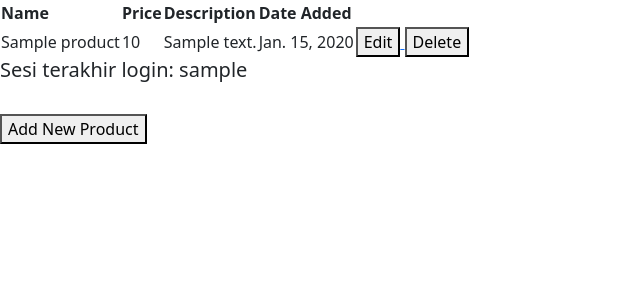
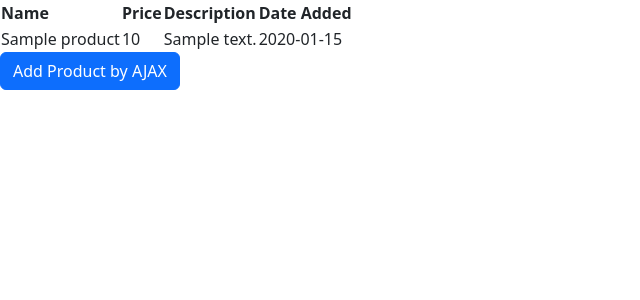
Before and after one commit to FBimo/shopping-list, a Django app: template main/templates/main.html in a window 1280 px wide. Shown: the part 56-356 px from the top of the page, without its empty margins (0-640 px from the left). Run offline with Django 4.2, Linux system fonts and the light colour scheme; tables that the repository leaves empty hold one stand-in row (values such as "Sample post"); the template is opened without the code that fills it: values that come from a table or form of the project are taken from there, most other values are stand-ins (such as "Sample title", 1, 10 or a date in 2020).

Commit message:
tutorial 5 selesai

```diff
--- a/main/templates/main.html
+++ b/main/templates/main.html
@@ -28,45 +28,83 @@
         </div>
         </div>
     </nav>
-    <table>
-        <tr>
-            <th>Name</th>
-            <th>Price</th>
-            <th>Description</th>
-            <th>Date Added</th>
-        </tr>
 
-        {% comment %} Berikut cara memperlihatkan data produk di bawah baris ini {% endcomment %}
+    <table id="product_table"></table>
 
-        {% for product in products %}
-            <tr>
-                <td>{{product.name}}</td>
-                <td>{{product.price}}</td>
-                <td>{{product.description}}</td>
-                <td>{{product.date_added}}</td>
-                <td><a href="{% url 'main:edit_product' product.pk %}">
-                    <button>
-                        Edit
-                    </button>
-                    </a>
-                    <a href="{% url 'main:delete_product' product.pk %}">
-                        <button>
-                            Delete
-                        </button>
-                    </a>
-                </td>
-            </tr>
-        {% endfor %}
-    </table>
+    <div class="modal fade" id="exampleModal" tabindex="-1" aria-labelledby="exampleModalLabel" aria-hidden="true">
+        <div class="modal-dialog">
+            <div class="modal-content">
+                <div class="modal-header">
+                    <h1 class="modal-title fs-5" id="exampleModalLabel">Add New Product</h1>
+                    <button type="button" class="btn-close" data-bs-dismiss="modal" aria-label="Close"></button>
+                </div>
+                <div class="modal-body">
+                    <form id="form" onsubmit="return false;">
+                        {% csrf_token %}
+                        <div class="mb-3">
+                            <label for="name" class="col-form-label">Name:</label>
+                            <input type="text" class="form-control" id="name" name="name"></input>
+                        </div>
+                        <div class="mb-3">
+                            <label for="price" class="col-form-label">Price:</label>
+                            <input type="number" class="form-control" id="price" name="price"></input>
+                        </div>
+                        <div class="mb-3">
+                            <label for="description" class="col-form-label">Description:</label>
+                            <textarea class="form-control" id="description" name="description"></textarea>
+                        </div>
+                    </form>
+                </div>
+                <div class="modal-footer">
+                    <button type="button" class="btn btn-secondary" data-bs-dismiss="modal">Close</button>
+                    <button type="button" class="btn btn-primary" id="button_add" data-bs-dismiss="modal">Add Product</button>
+                </div>
+            </div>
+        </div>
+    </div>
 
-    <h5>Sesi terakhir login: {{ last_login }}</h5>
+    <button type="button" class="btn btn-primary" data-bs-toggle="modal" data-bs-target="#exampleModal">Add Product by AJAX</button>
 
-    <br />
+    <script>
+        async function getProducts() {
+            return fetch("{% url 'main:get_product_json' %}").then((res) => res.json())
+        }
 
-    <a href="{% url 'main:create_product' %}">
-        <button>
-            Add New Product
-        </button>
-    </a>
+        async function refreshProducts() {
+            document.getElementById("product_table").innerHTML = ""
+            const products = await getProducts()
+            let htmlString = `<tr>
+                <th>Name</th>
+                <th>Price</th>
+                <th>Description</th>
+                <th>Date Added</th>
+            </tr>`
+            products.forEach((item) => {
+                htmlString += `\n<tr>
+                <td>${item.fields.name}</td>
+                <td>${item.fields.price}</td>
+                <td>${item.fields.description}</td>
+                <td>${item.fields.date_added}</td>
+            </tr>`
+            })
+
+            document.getElementById("product_table").innerHTML = htmlString
+        }
+
+        refreshProducts()
+
+        function addProduct() {
+            fetch("{% url 'main:add_product_ajax' %}", {
+                method: "POST",
+                body: new FormData(document.querySelector('#form'))
+            }).then(refreshProducts)
+
+            document.getElementById("form").reset()
+            return false
+        }
+
+        document.getElementById("button_add").onclick = addProduct
+
+    </script>
 
 {% endblock content %}
--- a/main/urls.py
+++ b/main/urls.py
@@ -9,6 +9,7 @@ from main.views import login_user
 from main.views import logout_user
 from main.views import edit_product
 from main.views import delete_product
+from main.views import get_product_json, add_product_ajax
 
 app_name = 'main'
 
@@ -24,4 +25,6 @@ urlpatterns = [
     path('logout/', logout_user, name='logout'),
     path('edit-product/<int:id>', edit_product, name='edit_product'),
     path('delete/<int:id>', delete_product, name='delete_product'),
+    path('get-product/', get_product_json, name='get_product_json'),
+    path('create-product-ajax/', add_product_ajax, name='add_product_ajax'),
 ]
--- a/main/views.py
+++ b/main/views.py
@@ -12,6 +12,7 @@ from django.contrib import messages
 from django.contrib.auth import authenticate, login
 from django.contrib.auth import logout
 from django.contrib.auth.decorators import login_required
+from django.views.decorators.csrf import csrf_exempt
 
 # Create your views here.
 @login_required(login_url='/login')
@@ -110,3 +111,22 @@ def delete_product(request, id):
     product.delete()
     # Kembali ke halaman awal
     return HttpResponseRedirect(reverse('main:show_main'))
+
+def get_product_json(request):
+    product_item = Product.objects.all()
+    return HttpResponse(serializers.serialize('json', product_item))
+
+@csrf_exempt
+def add_product_ajax(request):
+    if request.method == 'POST':
+        name = request.POST.get("name")
+        price = request.POST.get("price")
+        description = request.POST.get("description")
+        user = request.user
+
+        new_product = Product(name=name, price=price, description=description, user=user)
+        new_product.save()
+
+        return HttpResponse(b"CREATED", status=201)
+
+    return HttpResponseNotFound()
```
